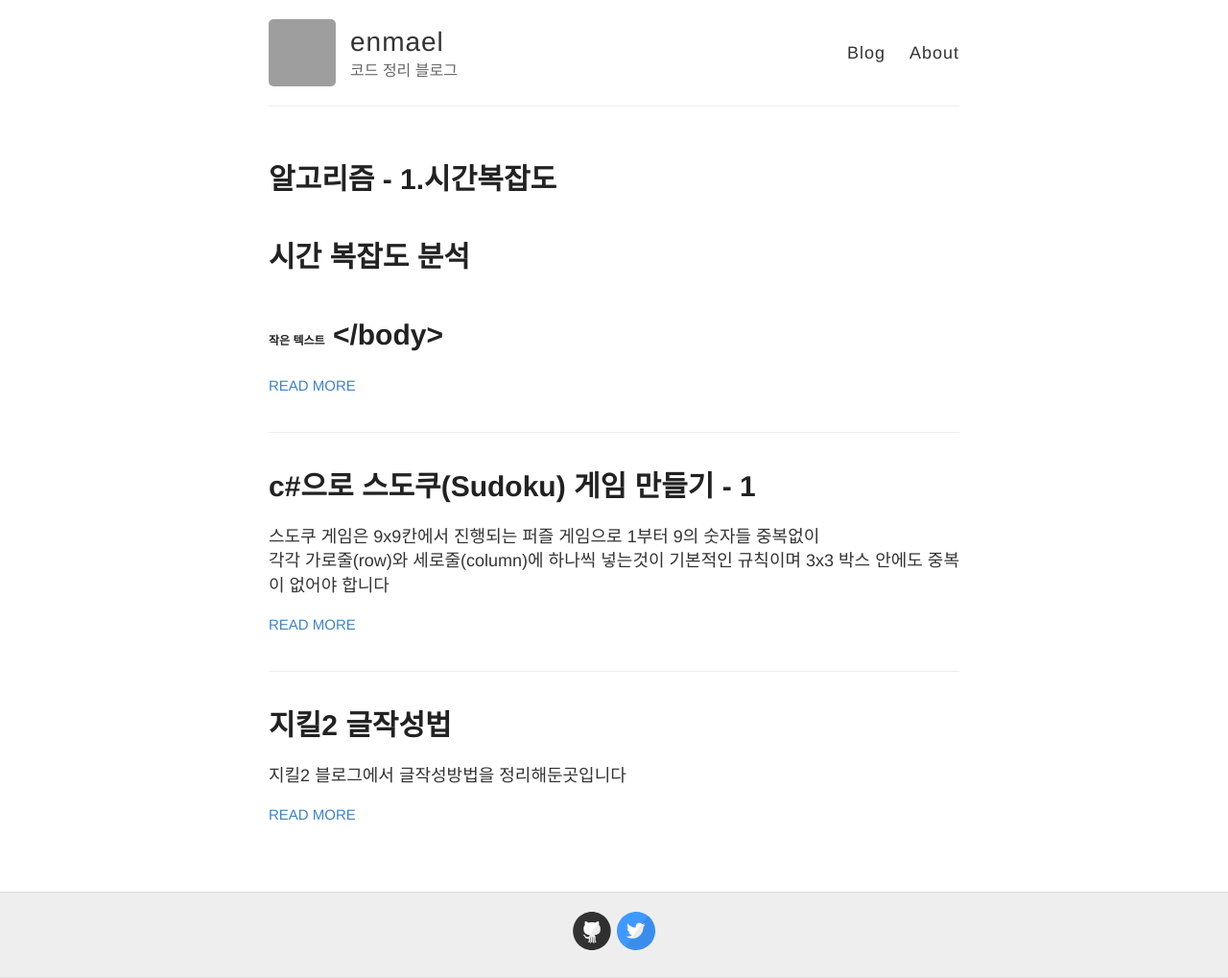
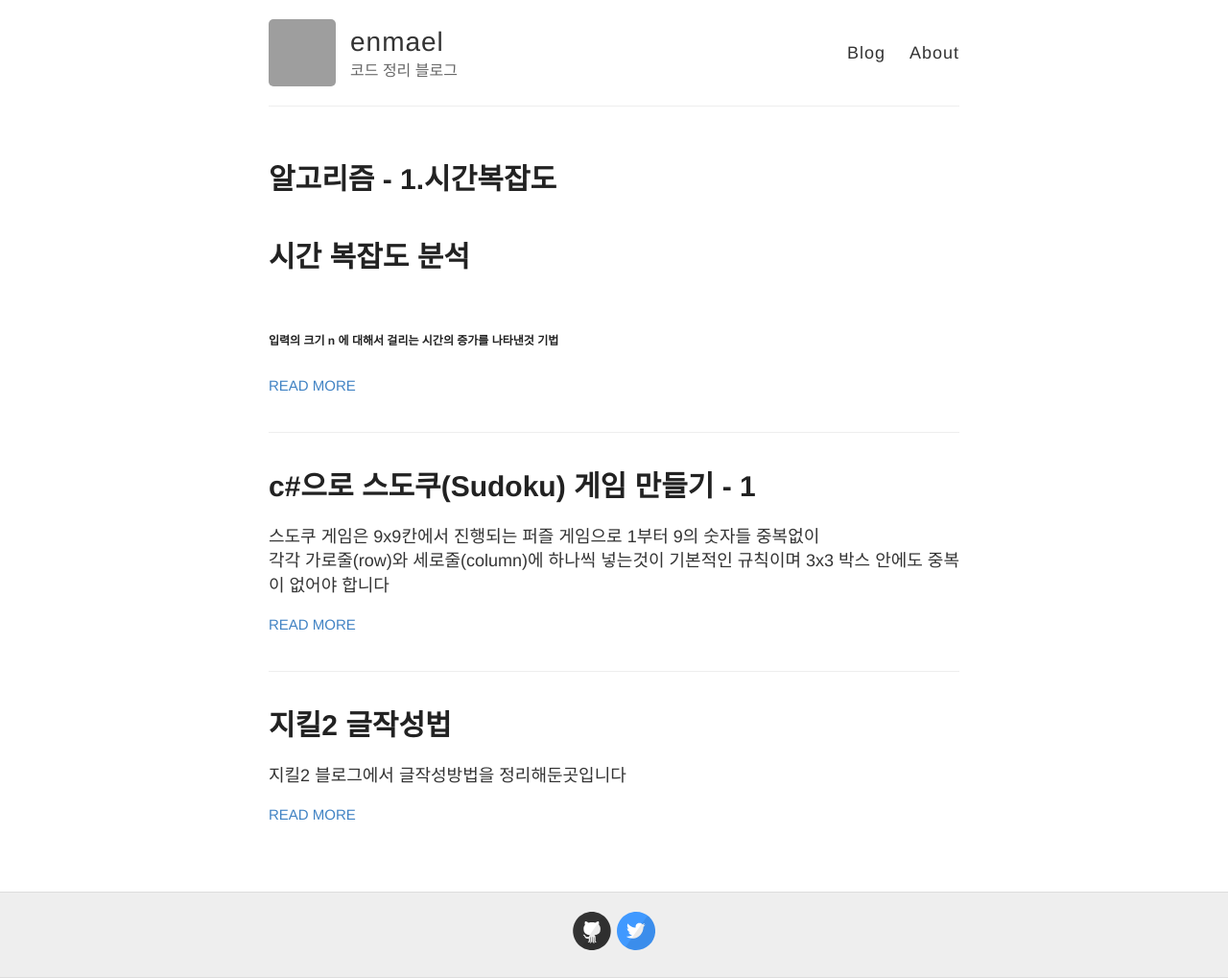
Before and after one commit to enmael/enmael.github.io, a Jekyll site: the page built from index.html, in a window 1280 px wide. Shown: the whole page at 96% size. Built offline with Jekyll 4.4.1, drawn with Linux system fonts in a browser that asks for light colours; grey boxes are pictures that could not be loaded.

Commit message:
Update 2024-7-11-Hello-World.md

```diff
--- a/_posts/2024-7-11-Hello-World.md
+++ b/_posts/2024-7-11-Hello-World.md
@@ -6,10 +6,5 @@ author : "enmael"
 categories: blog
 ---
 
-<head>
-
-</head>
-<body>
   <h1> 시간 복잡도 분석<h1>
-  <span style="font-size: 12px;">작은 텍스트</span>
-</body>
+  <span style="font-size: 12px;">입력의 크기 n 에 대해서 걸리는 시간의 증가를 나타낸것 기법</span>
```
